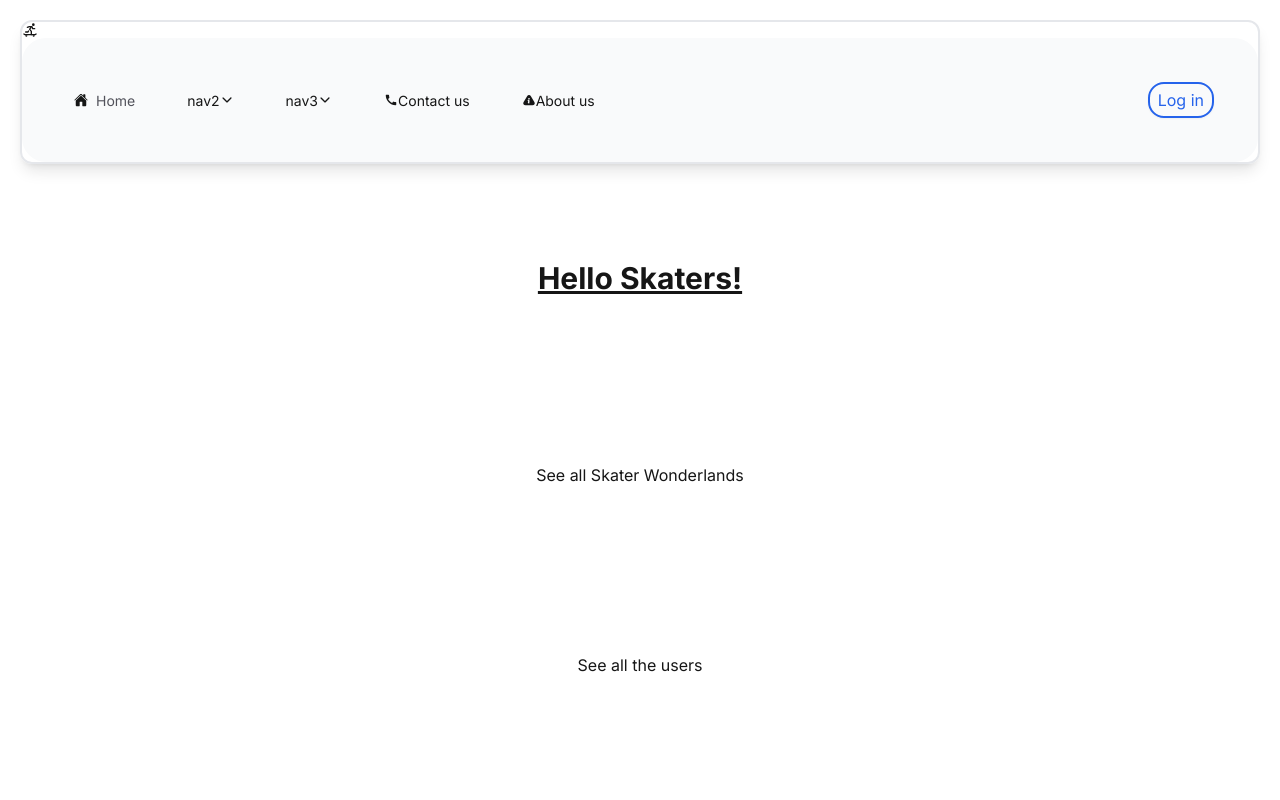
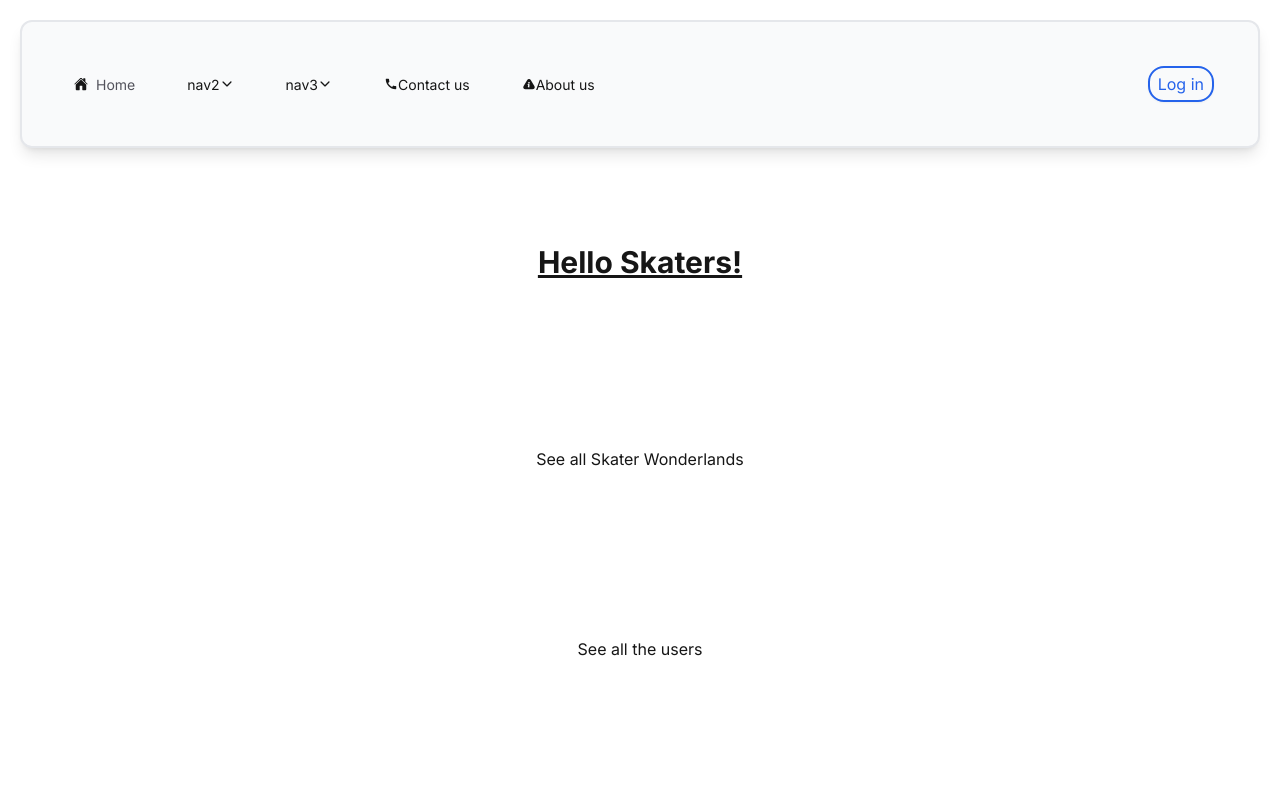
Before and after one commit to Masoud-Rad/Skaters-Wonderland-FE, a Next.js app in the folder skaters-wonderland-fe/: page / in a window 1280 px wide. Shown: the top 800 px of the page. Built offline with nearby package versions, Linux system fonts and the light colour scheme.

Commit message:
some STYLE change

```diff
--- a/skaters-wonderland-fe/components/Header.tsx
+++ b/skaters-wonderland-fe/components/Header.tsx
@@ -1,17 +1,16 @@
 import React from 'react'
 import SiteNav from './SiteNav'
-import { TbSkateboarding } from "react-icons/tb";
+
 
 const Header = () => {
   return (
     <>
-      <div className = "border-2 shadow-lg rounded-xl items-center mx-auto" >
-        <TbSkateboarding />
-        <div className='flex justify-between rounded-3xl bg-gray-50 p-9'>
+
+        <div className='flex border-2 rounded-xl justify-between shadow-lg bg-gray-50 p-9'>
           <SiteNav />
           <button className='border-2 border-blue-600 rounded-2xl text-blue-600 shadow-sm p-1 px-2 m-2'>Log in</button>
         </div>
-      </div>
+
     </>
   )
 }
```
